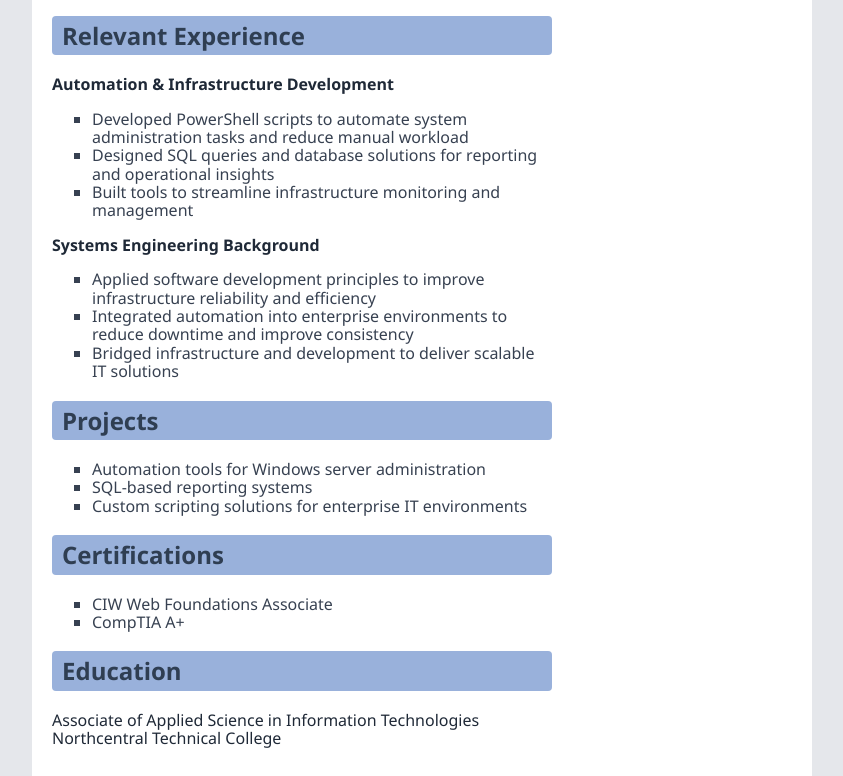
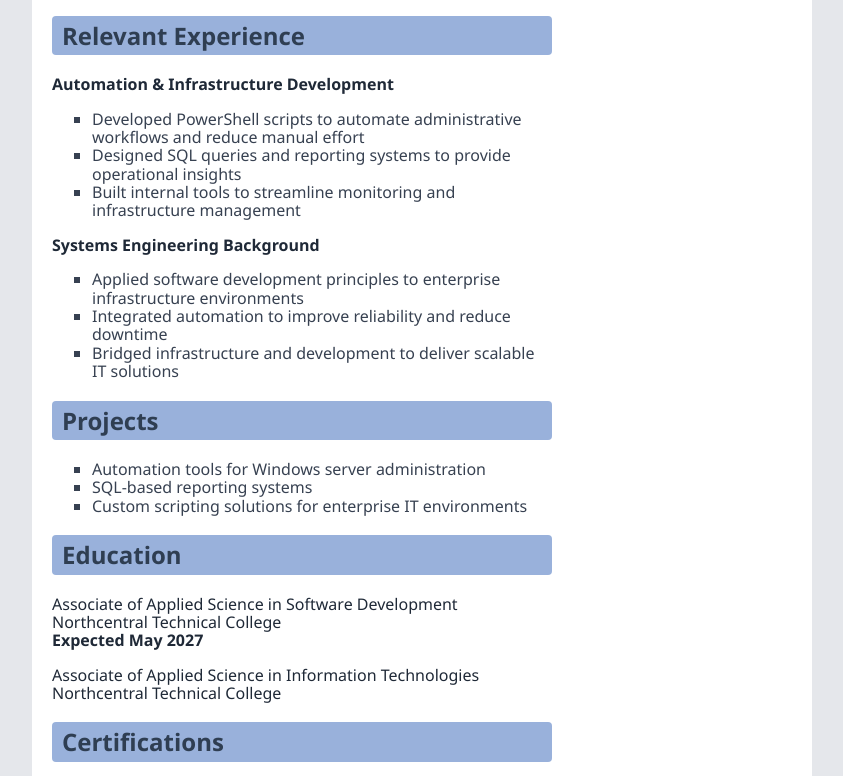
Before and after one commit to cmathiswausau/portfolio, a plain HTML site: page resume-software.html in a window 1280 px wide. Shown: the part 584-1360 px from the top of the page, without its empty margins (308-1151 px from the left). Drawn offline with Linux system fonts and the light colour scheme.

Commit message:
modified:   resume-network.html modified:   resume-software.html

```diff
--- a/resume-software.html
+++ b/resume-software.html
@@ -52,18 +52,15 @@
 
                 <p><strong>Automation & Infrastructure Development</strong></p>
                 <ul>
-                    <li>Developed PowerShell scripts to automate system administration tasks and reduce manual workload
-                    </li>
-                    <li>Designed SQL queries and database solutions for reporting and operational insights</li>
-                    <li>Built tools to streamline infrastructure monitoring and management</li>
+                    <li>Developed PowerShell scripts to automate administrative workflows and reduce manual effort</li>
+                    <li>Designed SQL queries and reporting systems to provide operational insights</li>
+                    <li>Built internal tools to streamline monitoring and infrastructure management</li>
                 </ul>
 
                 <p><strong>Systems Engineering Background</strong></p>
                 <ul>
-                    <li>Applied software development principles to improve infrastructure reliability and efficiency
-                    </li>
-                    <li>Integrated automation into enterprise environments to reduce downtime and improve consistency
-                    </li>
+                    <li>Applied software development principles to enterprise infrastructure environments</li>
+                    <li>Integrated automation to improve reliability and reduce downtime</li>
                     <li>Bridged infrastructure and development to deliver scalable IT solutions</li>
                 </ul>
 
@@ -74,17 +71,24 @@
                     <li>Custom scripting solutions for enterprise IT environments</li>
                 </ul>
 
+                <h2>Education</h2>
+
+                <p>
+                    Associate of Applied Science in Software Development<br>
+                    Northcentral Technical College<br>
+                    <strong>Expected May 2027</strong>
+                </p>
+
+                <p>
+                    Associate of Applied Science in Information Technologies<br>
+                    Northcentral Technical College
+                </p>
+
                 <h2>Certifications</h2>
                 <ul>
                     <li>CIW Web Foundations Associate</li>
                     <li>CompTIA A+</li>
                 </ul>
-
-                <h2>Education</h2>
-                <p>
-                    Associate of Applied Science in Information Technologies<br>
-                    Northcentral Technical College
-                </p>
 
             </article>
 
```
Also changed, not shown: resume-network.html (+7 -0 lines).
